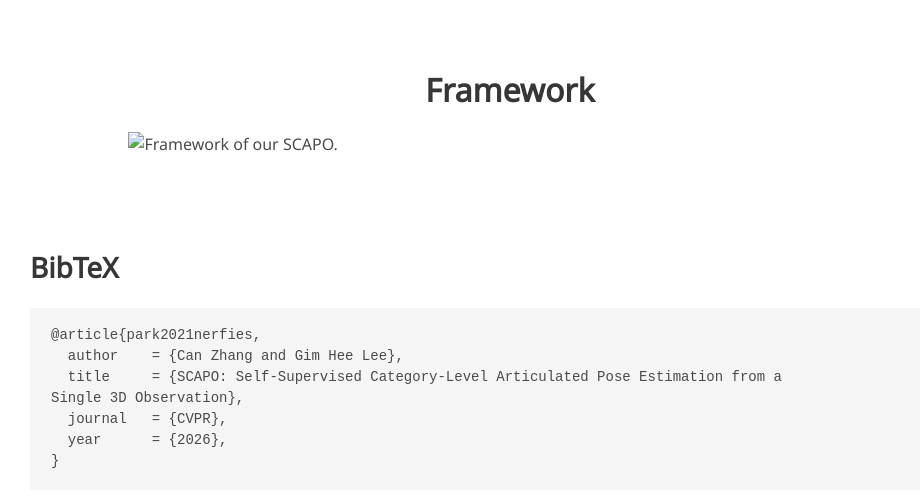
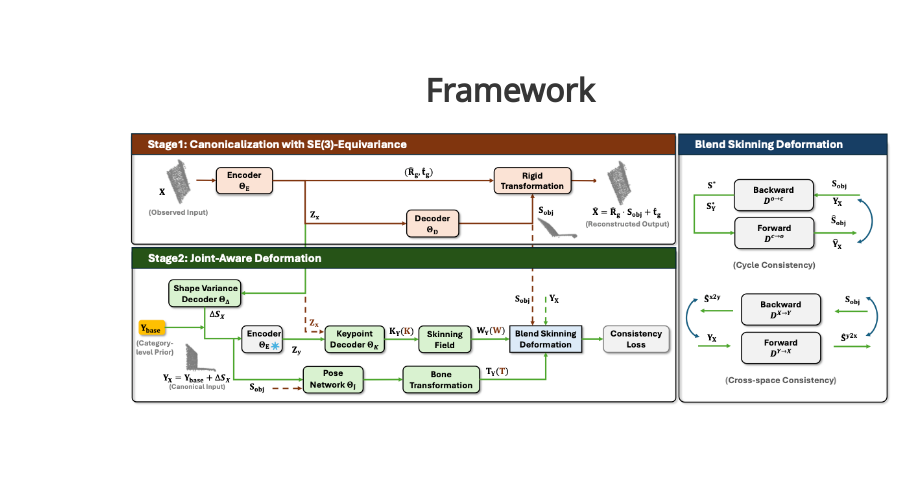
Before and after one commit to lulusindazc/SCAPOproject, a plain HTML site: page index.html in a window 1280 px wide. Shown: the part 860-1360 px from the top of the page, without its empty margins (130-1050 px from the left). Drawn offline with nearby package versions, Linux system fonts and the light colour scheme; some icons are missing; a web font is replaced by a local one.

Commit message:
init commit

```diff
--- a/index.html
+++ b/index.html
@@ -186,7 +186,7 @@
       <div class="column is-four-fifths">
         <h2 class="title is-3">Framework</h2>
         <div class="content has-text-justified">
-          <img src="./static/images/Framework-SCAPO1.pdf"
+          <img src="./static/images/Framework-SCAPO1.png"
                  class="image"
                  alt="Framework of our SCAPO."/>
 
```
Also changed, not shown: 1 other file.
